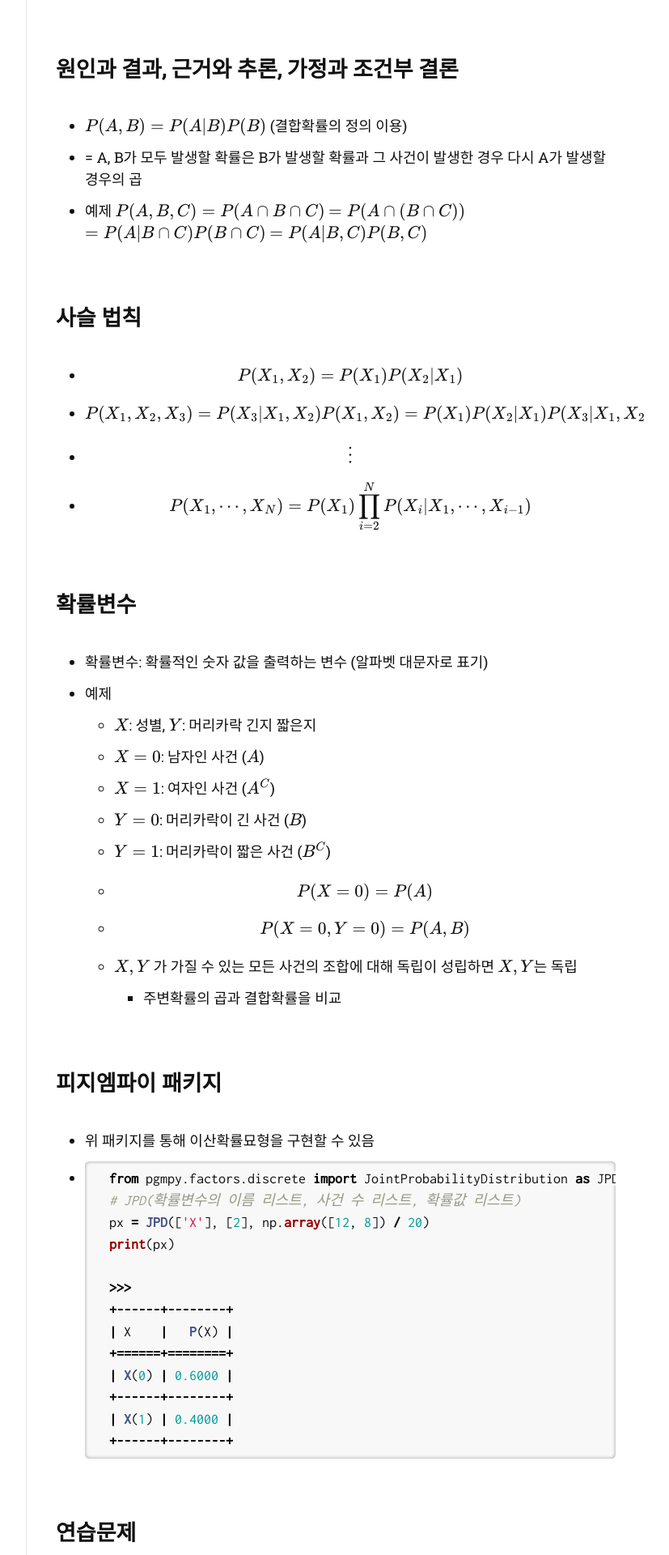
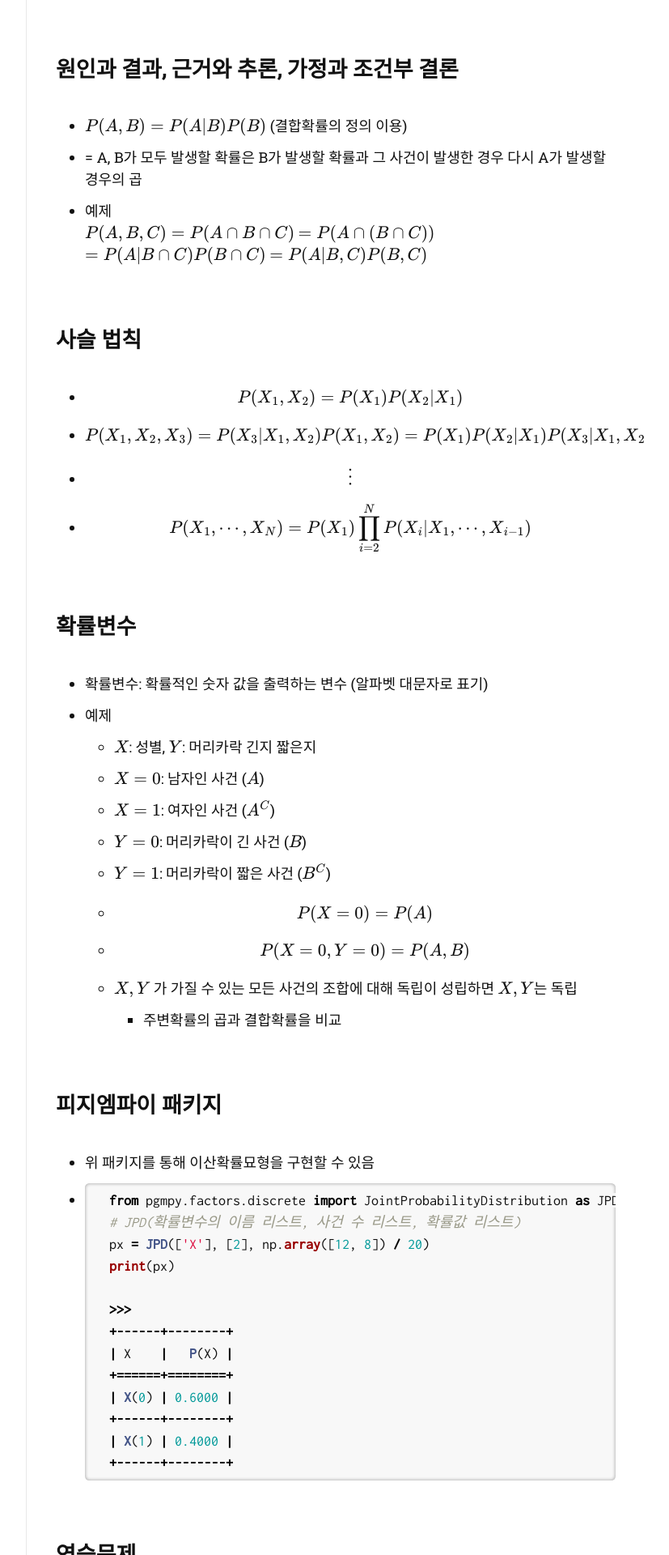
Before and after one commit to dlgur1994/dlgur1994.github.io, a Jekyll site: the page built from _posts/2021-08-13-LinearAlgebra-chap6-5.md, in a window 1280 px wide. Shown: the part 1340-3260 px from the top of the page at 81% size, without its empty margins (357-1184 px from the left). Built offline with Jekyll 4.4.1, drawn with Linux system fonts in a browser that asks for light colours; nearby versions of some CDN libraries; some web fonts are replaced; comment, search, counter and statistics services are not loaded.

Commit message:
6.5 done 21/08/13

```diff
--- a/_posts/2021-08-13-LinearAlgebra-chap6-5.md
+++ b/_posts/2021-08-13-LinearAlgebra-chap6-5.md
@@ -30,7 +30,7 @@ math: true
 ## 원인과 결과, 근거와 추론, 가정과 조건부 결론
 - $$P(A, B) = P(A \vert B)P(B)$$ (결합확률의 정의 이용)
 - = A, B가 모두 발생할 확률은 B가 발생할 확률과 그 사건이 발생한 경우 다시 A가 발생할 경우의 곱
-- 예제
+- 예제<br/>
 $$P(A, B, C) = P(A \cap B \cap C)$$
 $$= P(A \cap (B \cap C))$$
 $$= P(A|B \cap C) P(B \cap C)$$
```
